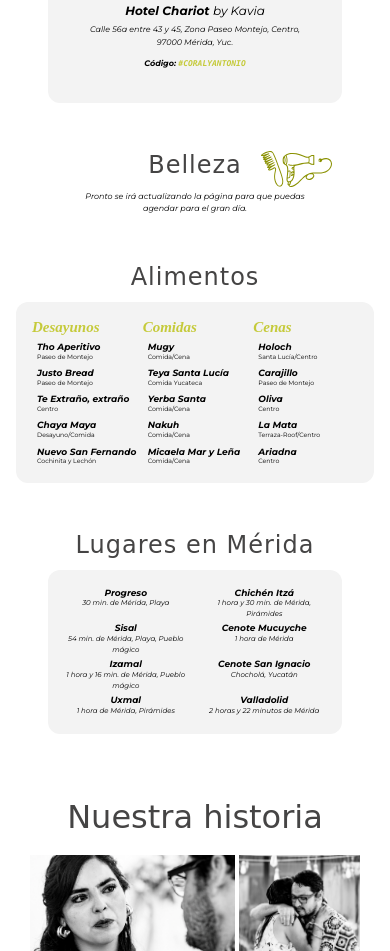
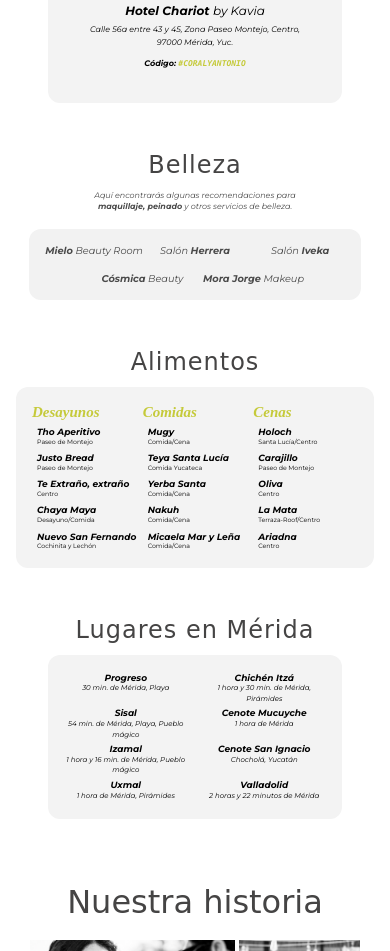
Before and after one commit to JoseEduardoMartinezPena/boda-coral-alejandro, a website built with Vite: page index.html in a window 390 px wide. Shown: the part 4695-5646 px from the top of the page. Built offline with nearby package versions, Linux system fonts and the light colour scheme; a web font is replaced by a local one.

Commit message:
Agregada seccion belleza y arreglo espacio Dresscode

```diff
--- a/index.html
+++ b/index.html
@@ -660,12 +660,23 @@
           <div class="recomendaciones__category">
             <div class="belleza-title">
               <h3>Belleza</h3>
-              <img src="/src/assets/images/belleza.svg" alt="" />
             </div>
+
             <div class="belleza-cont">
-              Pronto se irá actualizando la página para que puedas
-              <br />
-              agendar para el gran día.
+              <p class="belleza-intro">
+                Aquí encontrarás algunas recomendaciones para
+                <br />
+                <strong>maquillaje, peinado</strong> y otros servicios de
+                belleza.
+              </p>
+
+              <div class="belleza-list">
+                <p><strong>Mielo</strong> Beauty Room</p>
+                <p>Salón <strong>Herrera</strong></p>
+                <p>Salón <strong>Iveka</strong></p>
+                <p><strong>Cósmica</strong> Beauty</p>
+                <p><strong>Mora Jorge</strong> Makeup</p>
+              </div>
             </div>
           </div>
 
--- a/src/styles/components/dresscode.css
+++ b/src/styles/components/dresscode.css
@@ -15,7 +15,9 @@
 
   margin: var(--section-gap) 0 0;
   padding:
-    15% 11% 9%;
+    clamp(3.5rem, 15vw, 4.25rem)
+    11%
+    9%;
 }
 
 .dresscode__header {
--- a/src/styles/components/recomendaciones.css
+++ b/src/styles/components/recomendaciones.css
@@ -134,17 +134,65 @@
   position: relative;
 }
 
-.belleza-title img {
-  position: absolute;
-  top: 0;
-  right: 15%;
+.belleza-cont {
+  width: 100%;
+  text-align: center;
 }
 
-.belleza-cont {
-  padding: 0 var(--space-lg);
+.belleza-intro {
+  margin: .5rem 2rem 1rem;
+  font-size: clamp(8px, 2vw, 10px);
   font-style: italic;
-  font-size: clamp(8px, 2vw, 10px);
+  line-height: 1.45;
+}
+
+.belleza-intro strong {
+  font-weight: 700;
+}
+
+.belleza-list {
+  display: grid;
+  grid-template-columns: repeat(6, 1fr);
+  align-items: center;
+  row-gap: 1rem;
+  column-gap: 1rem;
+
+  width: 85%;
+  margin: 0 auto;
+  padding: 1rem 1rem;
+
+  background-color: #f2f2f2;
+  border-radius: var(--radius-lg);
+}
+
+.belleza-list p {
+  margin: 0;
+  white-space: nowrap;
+
+  font-size: clamp(9px, 2.5vw, 12px);
+  font-style: italic;
+  line-height: 1.2;
   text-align: center;
+}
+
+/* Primera fila */
+.belleza-list p:nth-child(1),
+.belleza-list p:nth-child(2),
+.belleza-list p:nth-child(3) {
+  grid-column: span 2;
+}
+
+/* Segunda fila centrada */
+.belleza-list p:nth-child(4) {
+  grid-column: 2 / span 2;
+}
+
+.belleza-list p:nth-child(5) {
+  grid-column: 4 / span 2;
+}
+
+.belleza-list strong {
+  font-weight: 700;
 }
 
 /* GRID DE RESTAURANTES */
```
